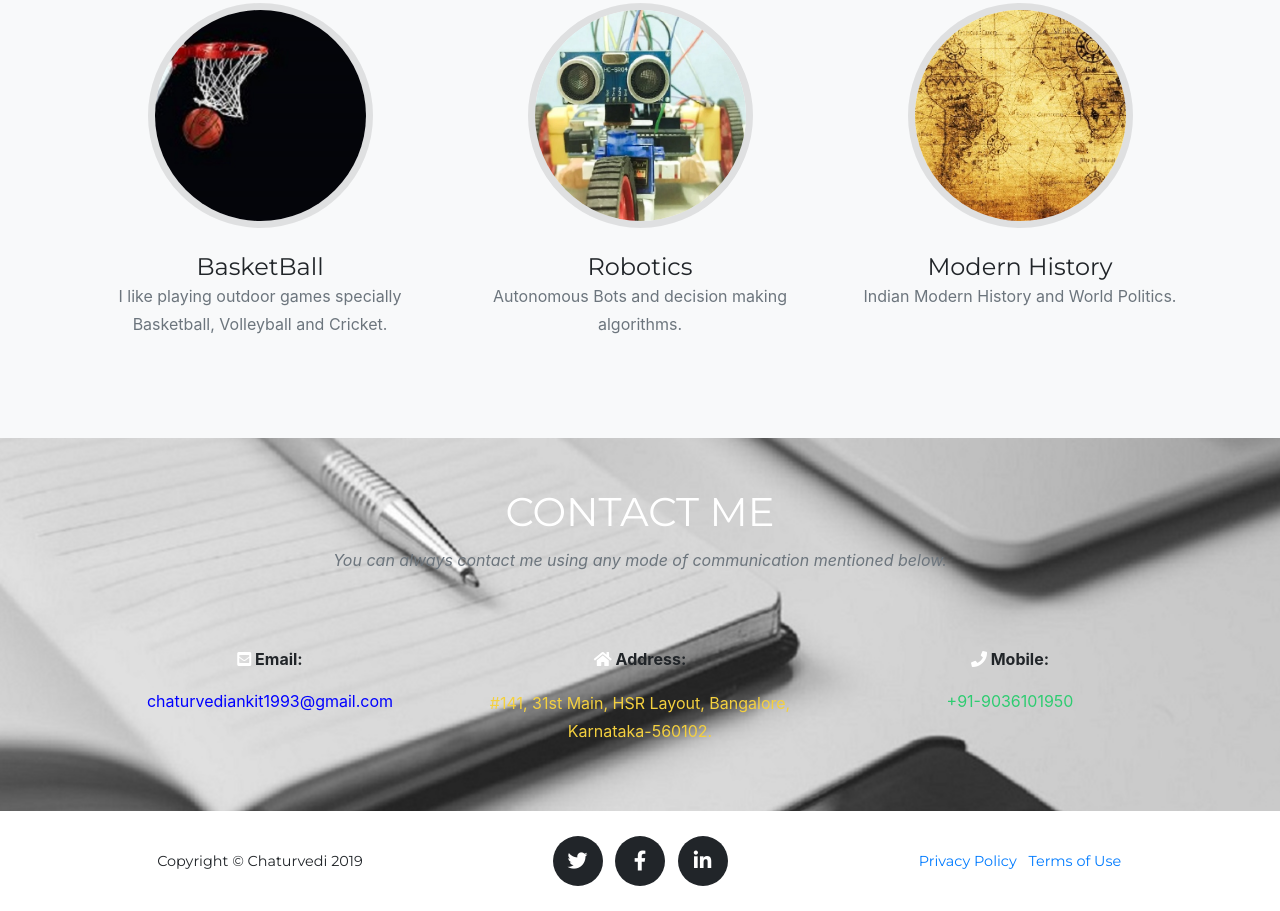
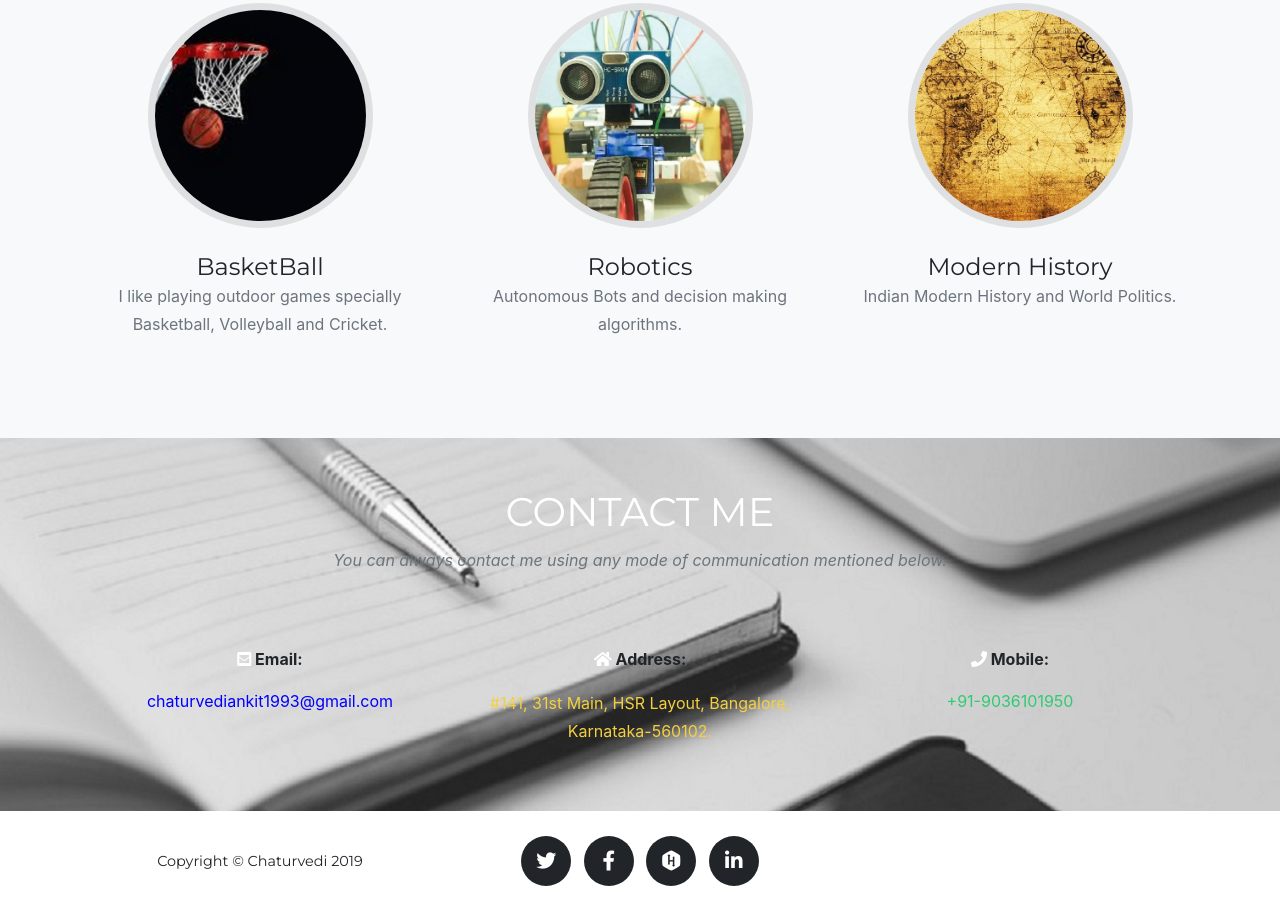
Before and after one commit to chaturvediankit/chaturvediankit.github.io, a website with bundled scripts: page index.html in a window 1280 px wide. Shown: the part 3609-4520 px from the top of the page. Built offline with nearby package versions, Linux system fonts and the light colour scheme; a web font is replaced by a local one.

Commit message:
Updated Hacker rank Logo and Link

```diff
--- a/index.html
+++ b/index.html
@@ -370,9 +370,9 @@
           <span class="copyright">Copyright &copy; Chaturvedi 2019</span>
         </div>
         <div class="col-md-4">
-          <ul class="list-inline social-buttons">
+        <ul class="list-inline social-buttons">
             <li class="list-inline-item">
-              <a href="#" >
+              <a href="https://twitter.com/chaturvedi0108" target="_blank">
                 <i class="fab fa-twitter"></i>
               </a>
             </li>
@@ -381,22 +381,17 @@
                 <i class="fab fa-facebook-f"></i>
               </a>
             </li>
+			<li class="list-inline-item">
+              <a href="https://www.hackerrank.com/chaturvediankit1" target="_blank">
+                <i class="fab fa-hackerrank"></i>
+              </a>
+            </li>
             <li class="list-inline-item">
               <a href="https://www.linkedin.com/in/ankit-chaturvedi-49b369a0/" target="_blank">
                 <i class="fab fa-linkedin-in"></i>
               </a>
             </li>
-          </ul>
-        </div>
-        <div class="col-md-4">
-          <ul class="list-inline quicklinks">
-            <li class="list-inline-item">
-              <a href="#">Privacy Policy</a>
-            </li>
-            <li class="list-inline-item">
-              <a href="#">Terms of Use</a>
-            </li>
-          </ul>
+         </ul>
         </div>
       </div>
     </div>
```
